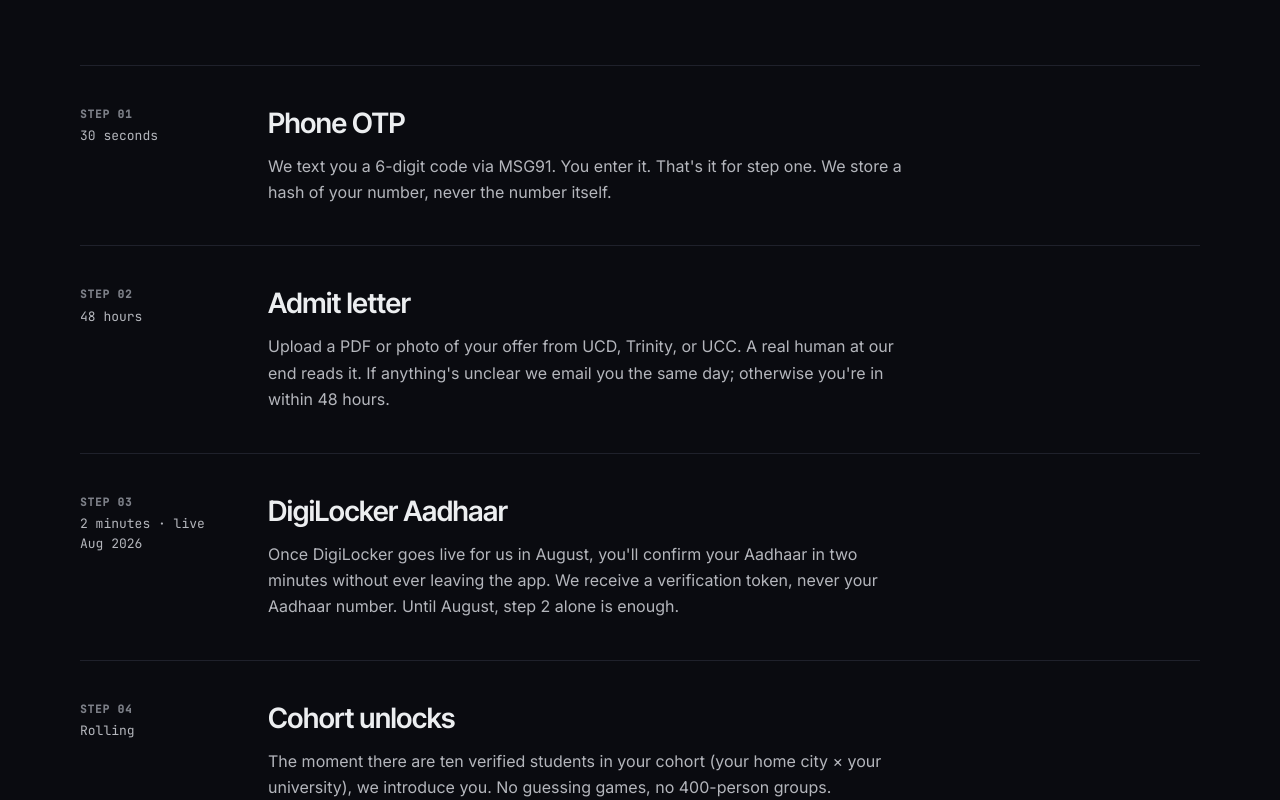
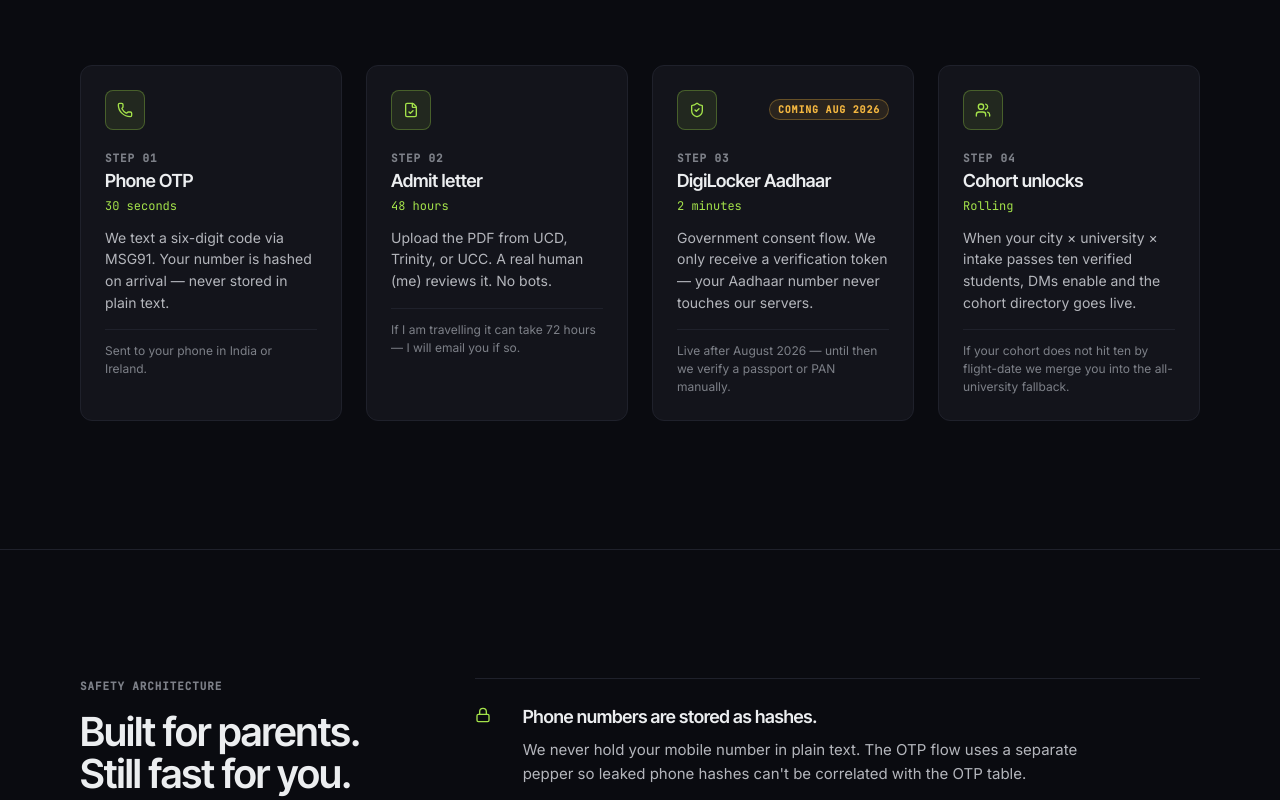
Before and after one commit to Aayush5151/nexgen-connect, a Next.js app: page /how in a window 1280 px wide. Shown: the part 600-1400 px from the top of the page. Built offline with nearby package versions, Linux system fonts and the light colour scheme; no server answers.

Commit message:
refactor(verify): share VerificationSteps component between / and /how
Co-Authored-By: Claude Opus 4.7 (1M context) <noreply@anthropic.com>

```diff
--- a/src/app/how/page.tsx
+++ b/src/app/how/page.tsx
@@ -4,39 +4,13 @@ import { ArrowRight, Lock } from "lucide-react";
 import { Navbar } from "@/components/layout/Navbar";
 import { Footer } from "@/components/layout/Footer";
 import { SectionLabel } from "@/components/ui/SectionLabel";
+import { VerificationSteps } from "@/components/shared/VerificationSteps";
 
 export const metadata: Metadata = {
   title: "How it works",
   description:
     "Four verification checks, a forty-eight-hour review, and no shortcuts. Here's exactly how NexGen Connect verifies every student before they land in Ireland.",
 };
-
-const STEPS = [
-  {
-    idx: "01",
-    duration: "30 seconds",
-    title: "Phone OTP",
-    body: "We text you a 6-digit code via MSG91. You enter it. That's it for step one. We store a hash of your number, never the number itself.",
-  },
-  {
-    idx: "02",
-    duration: "48 hours",
-    title: "Admit letter",
-    body: "Upload a PDF or photo of your offer from UCD, Trinity, or UCC. A real human at our end reads it. If anything's unclear we email you the same day; otherwise you're in within 48 hours.",
-  },
-  {
-    idx: "03",
-    duration: "2 minutes · live Aug 2026",
-    title: "DigiLocker Aadhaar",
-    body: "Once DigiLocker goes live for us in August, you'll confirm your Aadhaar in two minutes without ever leaving the app. We receive a verification token, never your Aadhaar number. Until August, step 2 alone is enough.",
-  },
-  {
-    idx: "04",
-    duration: "Rolling",
-    title: "Cohort unlocks",
-    body: "The moment there are ten verified students in your cohort (your home city × your university), we introduce you. No guessing games, no 400-person groups.",
-  },
-];
 
 const SAFETY = [
   {
@@ -74,31 +48,7 @@ export default function HowPage() {
 
         <section className="section-y border-t border-[color:var(--color-border)]">
           <div className="container-narrow">
-            <ol className="grid gap-10">
-              {STEPS.map((s) => (
-                <li
-                  key={s.idx}
-                  className="grid gap-6 border-t border-[color:var(--color-border)] pt-8 md:grid-cols-[140px_1fr] md:gap-12 md:pt-10"
-                >
-                  <div>
-                    <p className="font-mono text-[11px] font-semibold uppercase tracking-[0.08em] text-[color:var(--color-fg-subtle)]">
-                      Step {s.idx}
-                    </p>
-                    <p className="mt-1 font-mono text-[13px] text-[color:var(--color-fg-muted)]">
-                      {s.duration}
-                    </p>
-                  </div>
-                  <div className="max-w-[640px]">
-                    <h2 className="font-heading text-[24px] font-semibold leading-tight text-[color:var(--color-fg)] md:text-[28px]">
-                      {s.title}
-                    </h2>
-                    <p className="mt-3 text-[16px] leading-[1.65] text-[color:var(--color-fg-muted)]">
-                      {s.body}
-                    </p>
-                  </div>
-                </li>
-              ))}
-            </ol>
+            <VerificationSteps />
           </div>
         </section>
 
--- a/src/components/landing/VerificationTimeline.tsx
+++ b/src/components/landing/VerificationTimeline.tsx
@@ -1,44 +1,5 @@
-import { Phone, FileCheck, ShieldCheck, Users } from "lucide-react";
 import { SectionLabel } from "@/components/ui/SectionLabel";
-
-const STEPS = [
-  {
-    idx: "01",
-    icon: Phone,
-    duration: "30 seconds",
-    title: "Phone OTP",
-    body: "We text a six-digit code via MSG91. Your number is hashed on arrival — never stored in plain text.",
-    caveat: "Sent to your phone in India or Ireland.",
-    status: null as string | null,
-  },
-  {
-    idx: "02",
-    icon: FileCheck,
-    duration: "48 hours",
-    title: "Admit letter",
-    body: "Upload the PDF from UCD, Trinity, or UCC. A real human (me) reviews it. No bots.",
-    caveat: "If I am travelling it can take 72 hours — I will email you if so.",
-    status: null,
-  },
-  {
-    idx: "03",
-    icon: ShieldCheck,
-    duration: "2 minutes",
-    title: "DigiLocker Aadhaar",
-    body: "Government consent flow. We only receive a verification token — your Aadhaar number never touches our servers.",
-    caveat: "Live after August 2026 — until then we verify a passport or PAN manually.",
-    status: "Coming Aug 2026",
-  },
-  {
-    idx: "04",
-    icon: Users,
-    duration: "Rolling",
-    title: "Cohort unlocks",
-    body: "When your city × university × intake passes ten verified students, DMs enable and the cohort directory goes live.",
-    caveat: "If your cohort does not hit ten by flight-date we merge you into the all-university fallback.",
-    status: null,
-  },
-];
+import { VerificationSteps } from "@/components/shared/VerificationSteps";
 
 export function VerificationTimeline() {
   return (
@@ -59,47 +20,9 @@ export function VerificationTimeline() {
           </p>
         </div>
 
-        <ol className="mt-16 grid gap-10 md:grid-cols-4 md:gap-6">
-          {STEPS.map((s) => {
-            const Icon = s.icon;
-            return (
-              <li
-                key={s.idx}
-                className="relative rounded-[12px] border border-[color:var(--color-border)] bg-[color:var(--color-surface)] p-6"
-              >
-                <div className="flex items-center justify-between">
-                  <div className="flex h-10 w-10 items-center justify-center rounded-[8px] border border-[color:var(--color-primary)]/30 bg-[color:var(--color-primary)]/10">
-                    <Icon
-                      className="h-4 w-4 text-[color:var(--color-primary)]"
-                      strokeWidth={2}
-                    />
-                  </div>
-                  {s.status && (
-                    <span className="rounded-full border border-[color:var(--color-warning)]/30 bg-[color:var(--color-warning)]/10 px-2 py-0.5 font-mono text-[10px] font-semibold uppercase tracking-[0.08em] text-[color:var(--color-warning)]">
-                      {s.status}
-                    </span>
-                  )}
-                </div>
-
-                <p className="mt-5 font-mono text-[11px] font-semibold uppercase tracking-[0.08em] text-[color:var(--color-fg-subtle)]">
-                  Step {s.idx}
-                </p>
-                <h3 className="mt-1 font-heading text-[18px] font-semibold leading-tight text-[color:var(--color-fg)]">
-                  {s.title}
-                </h3>
-                <p className="mt-1 font-mono text-[12px] text-[color:var(--color-primary)]">
-                  {s.duration}
-                </p>
-                <p className="mt-3 text-[14px] leading-[1.55] text-[color:var(--color-fg-muted)]">
-                  {s.body}
-                </p>
-                <p className="mt-4 border-t border-[color:var(--color-border)] pt-3 text-[12px] leading-[1.5] text-[color:var(--color-fg-subtle)]">
-                  {s.caveat}
-                </p>
-              </li>
-            );
-          })}
-        </ol>
+        <div className="mt-16">
+          <VerificationSteps />
+        </div>
       </div>
     </section>
   );
--- /dev/null
+++ b/src/components/shared/VerificationSteps.tsx
@@ -0,0 +1,86 @@
+import { Phone, FileCheck, ShieldCheck, Users } from "lucide-react";
+
+const STEPS = [
+  {
+    idx: "01",
+    icon: Phone,
+    duration: "30 seconds",
+    title: "Phone OTP",
+    body: "We text a six-digit code via MSG91. Your number is hashed on arrival — never stored in plain text.",
+    caveat: "Sent to your phone in India or Ireland.",
+    status: null as string | null,
+  },
+  {
+    idx: "02",
+    icon: FileCheck,
+    duration: "48 hours",
+    title: "Admit letter",
+    body: "Upload the PDF from UCD, Trinity, or UCC. A real human (me) reviews it. No bots.",
+    caveat: "If I am travelling it can take 72 hours — I will email you if so.",
+    status: null,
+  },
+  {
+    idx: "03",
+    icon: ShieldCheck,
+    duration: "2 minutes",
+    title: "DigiLocker Aadhaar",
+    body: "Government consent flow. We only receive a verification token — your Aadhaar number never touches our servers.",
+    caveat: "Live after August 2026 — until then we verify a passport or PAN manually.",
+    status: "Coming Aug 2026",
+  },
+  {
+    idx: "04",
+    icon: Users,
+    duration: "Rolling",
+    title: "Cohort unlocks",
+    body: "When your city × university × intake passes ten verified students, DMs enable and the cohort directory goes live.",
+    caveat: "If your cohort does not hit ten by flight-date we merge you into the all-university fallback.",
+    status: null,
+  },
+];
+
+export function VerificationSteps() {
+  return (
+    <ol className="grid gap-10 md:grid-cols-4 md:gap-6">
+      {STEPS.map((s) => {
+        const Icon = s.icon;
+        return (
+          <li
+            key={s.idx}
+            className="relative rounded-[12px] border border-[color:var(--color-border)] bg-[color:var(--color-surface)] p-6"
+          >
+            <div className="flex items-center justify-between">
+              <div className="flex h-10 w-10 items-center justify-center rounded-[8px] border border-[color:var(--color-primary)]/30 bg-[color:var(--color-primary)]/10">
+                <Icon
+                  className="h-4 w-4 text-[color:var(--color-primary)]"
+                  strokeWidth={2}
+                />
+              </div>
+              {s.status && (
+                <span className="rounded-full border border-[color:var(--color-warning)]/30 bg-[color:var(--color-warning)]/10 px-2 py-0.5 font-mono text-[10px] font-semibold uppercase tracking-[0.08em] text-[color:var(--color-warning)]">
+                  {s.status}
+                </span>
+              )}
+            </div>
+
+            <p className="mt-5 font-mono text-[11px] font-semibold uppercase tracking-[0.08em] text-[color:var(--color-fg-subtle)]">
+              Step {s.idx}
+            </p>
+            <h3 className="mt-1 font-heading text-[18px] font-semibold leading-tight text-[color:var(--color-fg)]">
+              {s.title}
+            </h3>
+            <p className="mt-1 font-mono text-[12px] text-[color:var(--color-primary)]">
+              {s.duration}
+            </p>
+            <p className="mt-3 text-[14px] leading-[1.55] text-[color:var(--color-fg-muted)]">
+              {s.body}
+            </p>
+            <p className="mt-4 border-t border-[color:var(--color-border)] pt-3 text-[12px] leading-[1.5] text-[color:var(--color-fg-subtle)]">
+              {s.caveat}
+            </p>
+          </li>
+        );
+      })}
+    </ol>
+  );
+}
```
